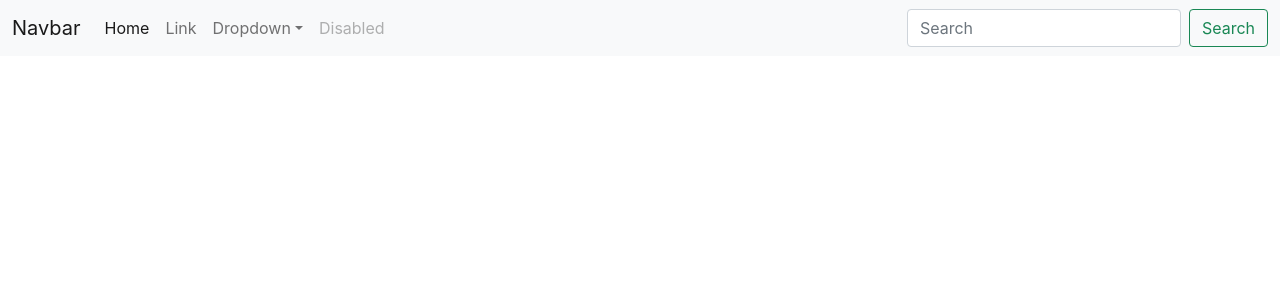
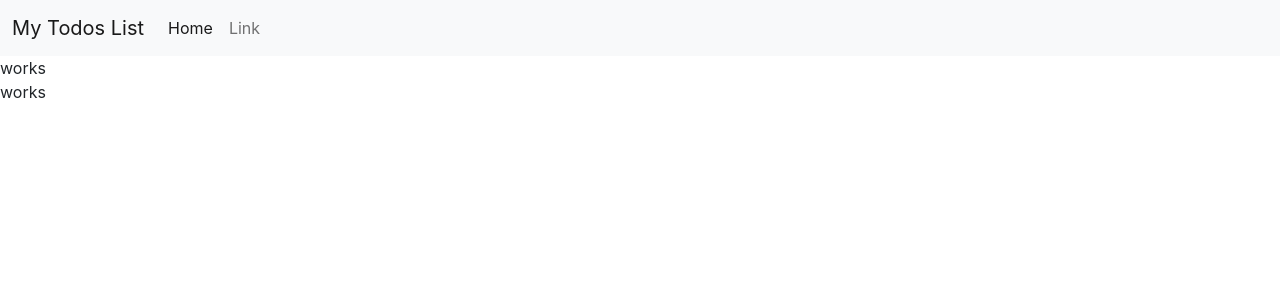
Before and after one commit to Pro-The-Dev-Op/todos, a React (Create React App) app: page / in a window 1280 px wide. Shown: the top 300 px of the page. Built offline with nearby package versions, Linux system fonts and the light colour scheme.

Commit message:
make it better

```diff
--- a/src/App.js
+++ b/src/App.js
@@ -1,91 +1,17 @@
-import logo from "./logo.svg";
+import React from "react";
+import Headerr from './components/header';
+import Footerr from './components/footer';
+import Todos from './components/todos';
 
-function header() {
+import './css/App.css'
+function App() {
   return (
     <>
-      <nav className="navbar navbar-expand-lg navbar-light bg-light">
-        <div className="container-fluid">
-          <a className="navbar-brand" href="#">
-            Navbar
-          </a>
-          <button
-            className="navbar-toggler"
-            type="button"
-            data-bs-toggle="collapse"
-            data-bs-target="#navbarSupportedContent"
-            aria-controls="navbarSupportedContent"
-            aria-expanded="false"
-            aria-label="Toggle navigation"
-          >
-            <span className="navbar-toggler-icon"></span>
-          </button>
-          <div className="collapse navbar-collapse" id="navbarSupportedContent">
-            <ul className="navbar-nav me-auto mb-2 mb-lg-0">
-              <li className="nav-item">
-                <a className="nav-link active" aria-current="page" href="#">
-                  Home
-                </a>
-              </li>
-              <li className="nav-item">
-                <a className="nav-link" href="#">
-                  Link
-                </a>
-              </li>
-              <li className="nav-item dropdown">
-                <a
-                  className="nav-link dropdown-toggle"
-                  href="#"
-                  id="navbarDropdown"
-                  role="button"
-                  data-bs-toggle="dropdown"
-                  aria-expanded="false"
-                >
-                  Dropdown
-                </a>
-                <ul className="dropdown-menu" aria-labelledby="navbarDropdown">
-                  <li>
-                    <a className="dropdown-item" href="#">
-                      Action
-                    </a>
-                  </li>
-                  <li>
-                    <a className="dropdown-item" href="#">
-                      Another action
-                    </a>
-                  </li>
-                  <li>
-                    <hr className="dropdown-divider" />
-                  </li>
-                  <li>
-                    <a className="dropdown-item" href="#">
-                      Something else here
-                    </a>
-                  </li>
-                </ul>
-              </li>
-              <li className="nav-item">
-                <a className="nav-link disabled">Disabled</a>
-              </li>
-            </ul>
-            <form className="d-flex">
-              <input
-                className="form-control me-2"
-                type="search"
-                placeholder="Search"
-                aria-label="Search"
-              />
-              <button className="btn btn-outline-success" type="submit">
-                Search
-              </button>
-            </form>
-          </div>
-        </div>
-      </nav>
+    <Headerr  searchBar={false}/>
+    <Footerr/>
+    <Todos/>
     </>
   );
 }
-function main() {
-  return <></>;
-}
 
-export default header;
+export default App;
--- /dev/null
+++ b/src/components/footer.jsx
@@ -0,0 +1,5 @@
+import React from 'react';
+
+export default function Footerr() {
+  return (<div>works</div>);
+}
--- /dev/null
+++ b/src/components/header.jsx
@@ -0,0 +1,58 @@
+import React from "react";
+import propTypes from "prop-types";
+
+export default function Headerr(props) {
+  return (
+    <nav className="navbar navbar-expand-lg navbar-light bg-light">
+      <div className="container-fluid">
+        <a className="navbar-brand" href="#">
+          {props.title}
+        </a>
+        <button
+          className="navbar-toggler"
+          type="button"
+          data-bs-toggle="collapse"
+          data-bs-target="#navbarSupportedContent"
+          aria-controls="navbarSupportedContent"
+          aria-expanded="false"
+          aria-label="Toggle navigation"
+        >
+          <span className="navbar-toggler-icon"></span>
+        </button>
+        <div className="collapse navbar-collapse" id="navbarSupportedContent">
+          <ul className="navbar-nav me-auto mb-2 mb-lg-0">
+            <li className="nav-item">
+              <a className="nav-link active" aria-current="page" href="#">
+                Home
+              </a>
+            </li>
+            <li className="nav-item">
+              <a className="nav-link" href="#">
+                Link
+              </a>
+            </li>
+          </ul>
+          {props.searchBar?<form className="d-flex">
+            <input
+              className="form-control me-2"
+              type="search"
+              placeholder="Search"
+              aria-label="Search"
+            />
+            <button className="btn btn-outline-success" type="submit">
+              Search
+            </button>
+          </form>:""}
+        </div>
+      </div>
+    </nav>
+  );
+}
+
+Headerr.propTypes={
+  title: propTypes.string
+}
+
+Headerr.defaultProps={
+  title: "My Todos List"
+}
--- /dev/null
+++ b/src/components/todos.jsx
@@ -0,0 +1,5 @@
+import React from 'react';
+
+export default function Todos() {
+  return (<div>works</div>);
+}
```
Also changed, not shown: src/components/todo.jsx (added).
